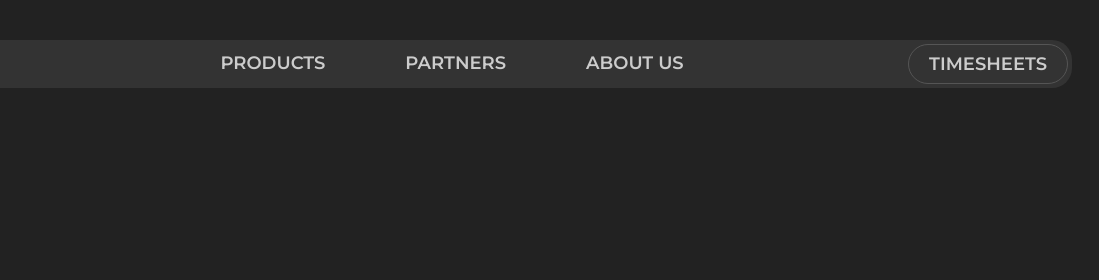
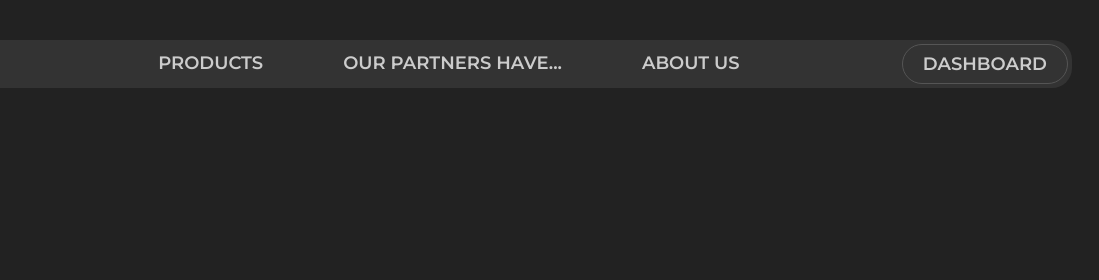
Before and after one commit to KatasonovYP/vidicode-landing, a plain HTML site: page coming-soon.html in a window 1280 px wide. Shown: the top 280 px of the page, 181-1280 px from the left. Drawn offline with Linux system fonts and the light colour scheme.

Commit message:
add mock links

```diff
--- a/coming-soon.html
+++ b/coming-soon.html
@@ -22,11 +22,11 @@
             </button>
         </div>
         <div class="navbar agile">
-            <a class="link button" href="coming-soon.html">products</a>
-            <a class="link button" href="coming-soon.html">partners</a>
-            <a class="link button" href="coming-soon.html">about us</a>
+            <a class="link button" href="#">products</a>
+            <a class="link button" href="#">Our partners have...</a>
+            <a class="link button" href="#">about us</a>
         </div>
-        <a class="button button__border agile" href="coming-soon.html">timesheets</a>
+        <a class="button button__border agile" href="#">dashboard</a>
     </header>
     <section class="hero">
         <h1 class="tagline">coming soon</h1>
```
Also changed, not shown: index.html (+4 -4 lines).
